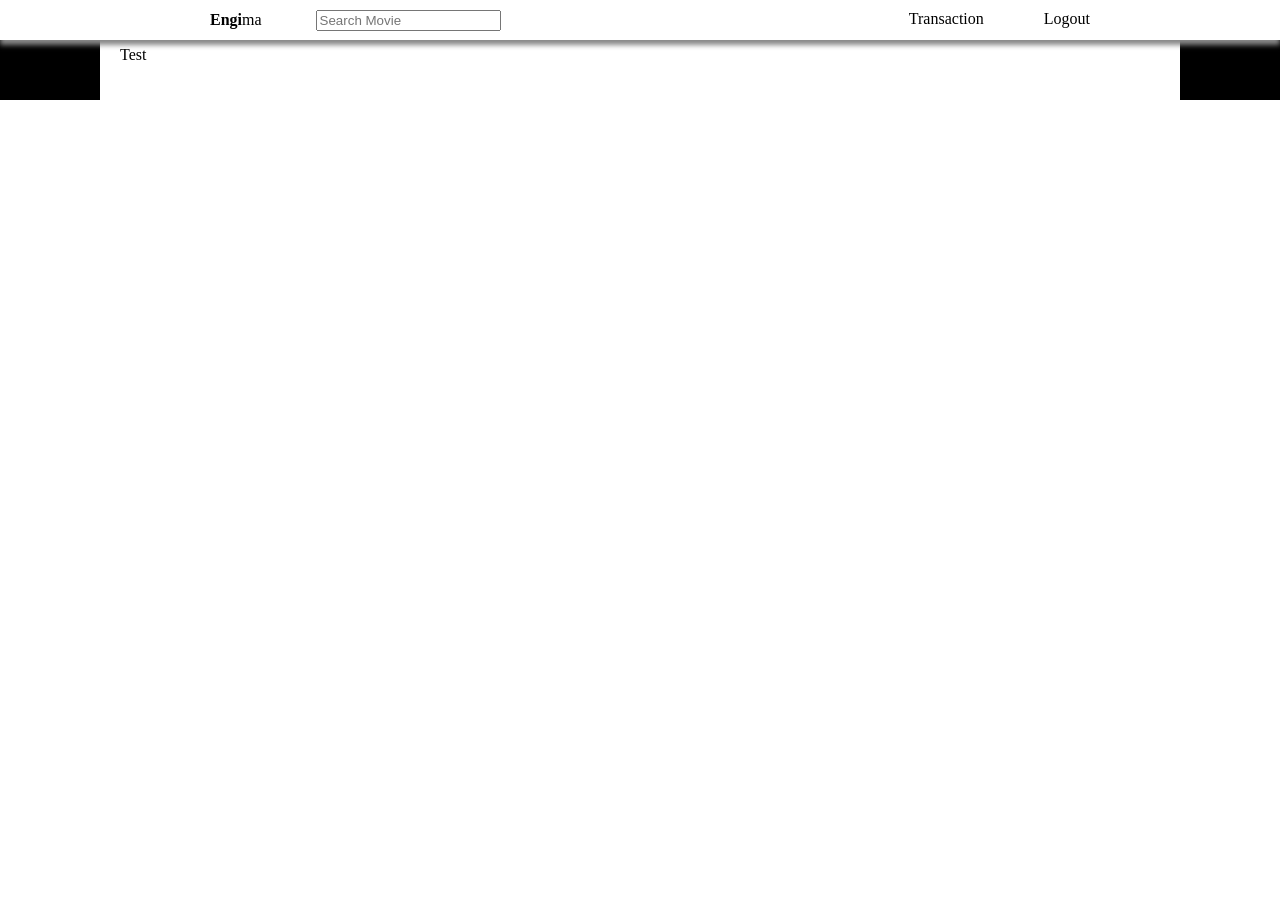
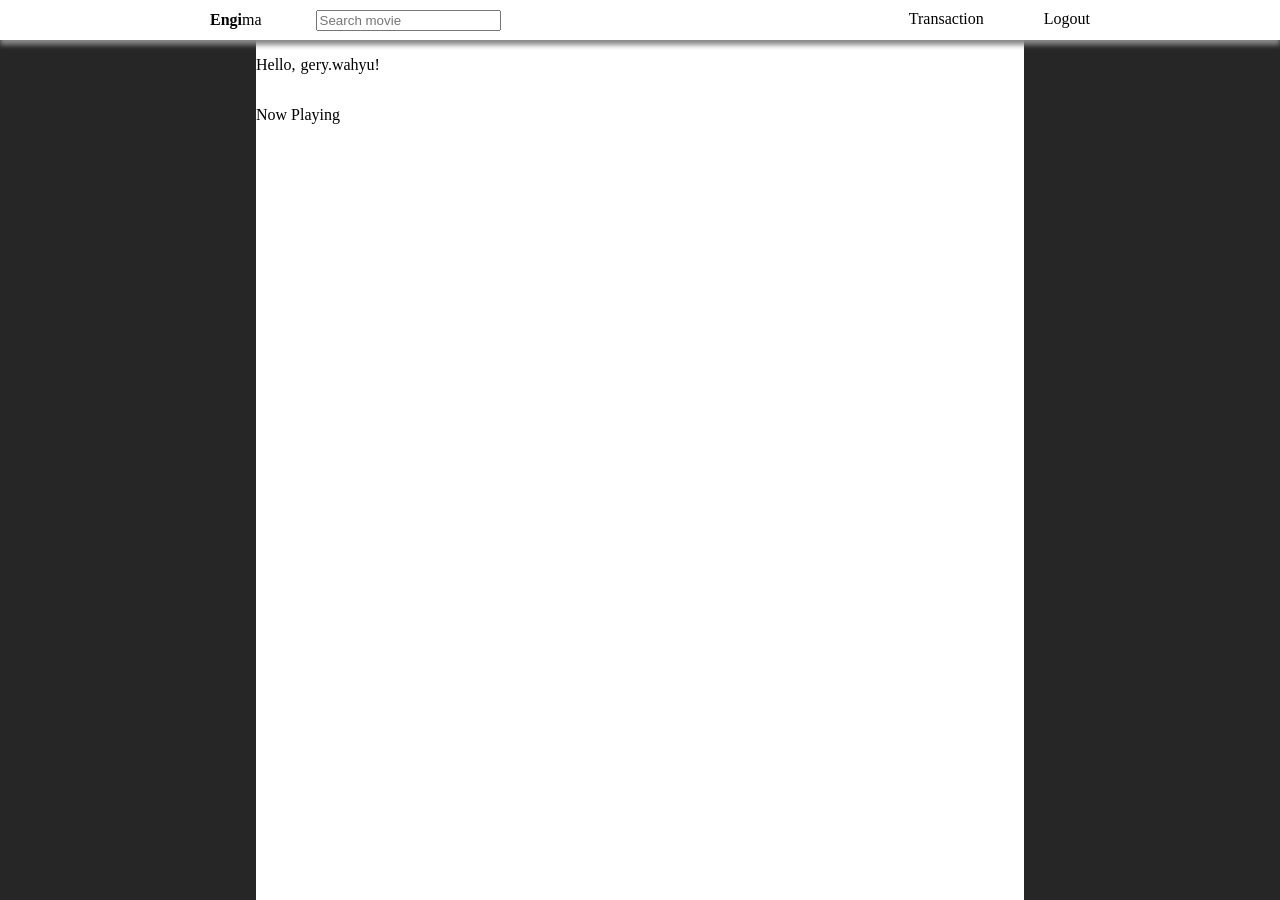
Before and after one commit to lydiaastrella/engima-cinema-web-app, a PHP site: page /page/home.html in a window 1280 px wide. Run offline with PHP 8.4, Linux system fonts and the light colour scheme.

Commit message:
add main container for homepage

```diff
--- a/css/home.css
+++ b/css/home.css
@@ -20,16 +20,46 @@
 	float: right;
 	margin: 0px 30px 0px;
 }
-.container {
-	background-color: black;
-	height: 100%
-}
-.content {
-	margin: 10px 100px 10px;
-	padding: 20px;
-	height: 100%;
-	background-color: white;
-}
+
 #logo {
 	margin: 0px 50px 0px;
 }
+
+.asideleft{
+position: fixed;
+left: 0;
+width: 20%;
+height: 100%;
+background-color: #262626;
+}
+
+.asideright{
+position: fixed;
+right: 0;
+width: 20%;
+height: 100%;
+background-color: #262626;
+}
+
+.maincontainer{
+	margin-top: 40px;
+	margin-left: 20%;
+	margin-right: 80%;
+	background-color: white;
+}
+
+.hellotitle{
+	position: fixed;
+}
+	.texthello{
+	margin-right: 5px;
+	float:left;
+	}
+
+	.textusername{
+	float:left;
+	}
+
+.textnowplaying{
+	float:left;
+}
--- a/page/home.html
+++ b/page/home.html
@@ -9,15 +9,28 @@
 	<div class="navbar">
 		<div class="navbar-box">
 			<a id="logo"><strong>Engi</strong>ma</a>
-			<input type="text" placeholder="Search Movie">
+			<input type="text" placeholder="Search movie">
 			<a class="menu">Logout</a>
 			<a class="menu">Transaction</a>
 		</div>
 	</div>
-	<div class="container">
-		<div class="content">
-			<p>Test</p>
-		</div>
-	</div>
+	<aside class="asideleft">
+        </aside>
+
+        <aside class="asideright">
+        </aside>
+
+        <section class="maincontainer">
+            <article class="hellotitle">
+                <!-- Title (Hello, ....) -->
+                <p class="texthello">Hello, </p>
+                <p class="textusername">gery.wahyu</p>
+                <p class="texthello">!</p>
+            <article>
+
+            <article class="nowplaying">
+                <p class="textnowplaying">Now Playing</p>
+            </article>
+        </section>
 </body>
 </html>
```
